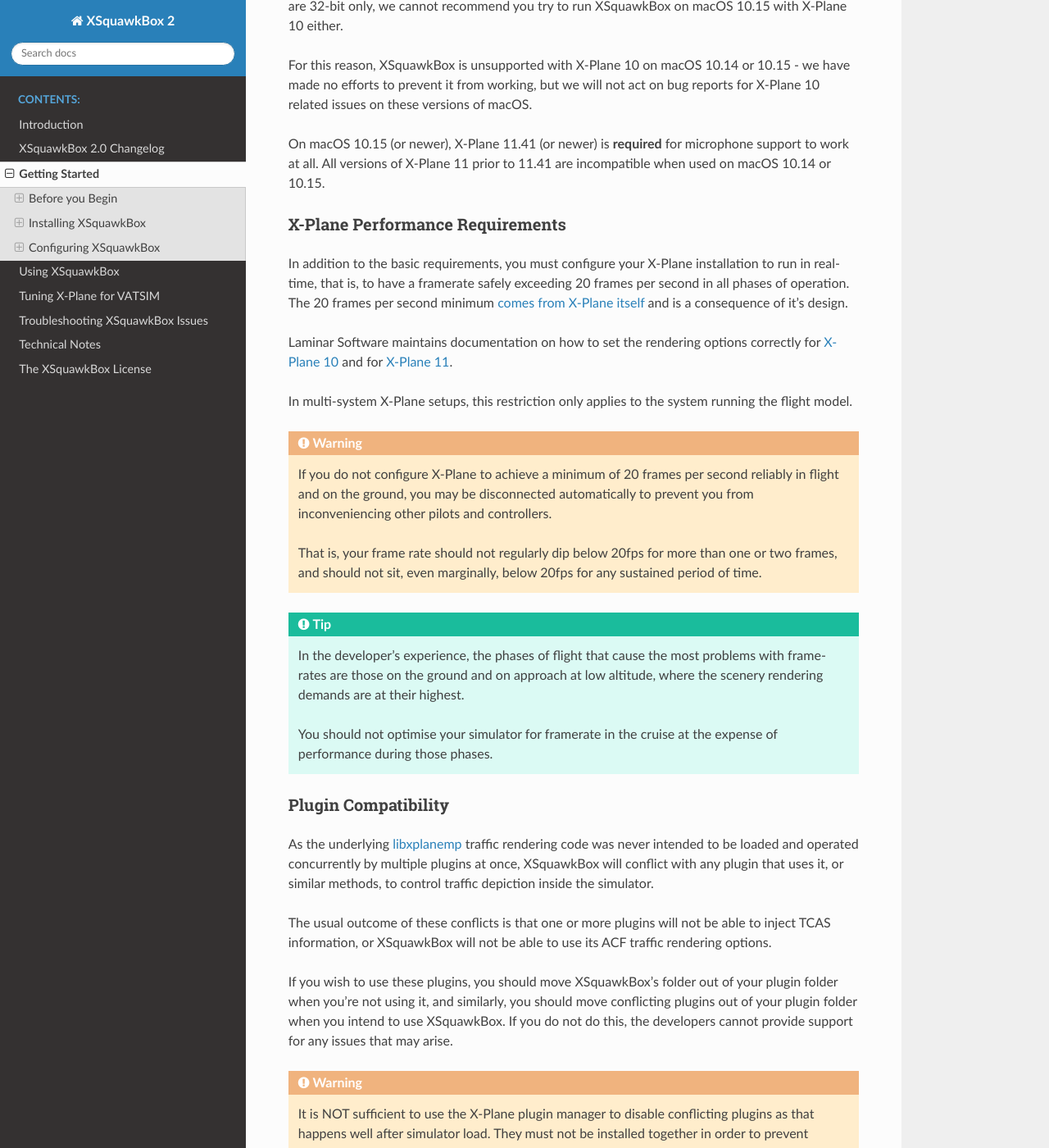
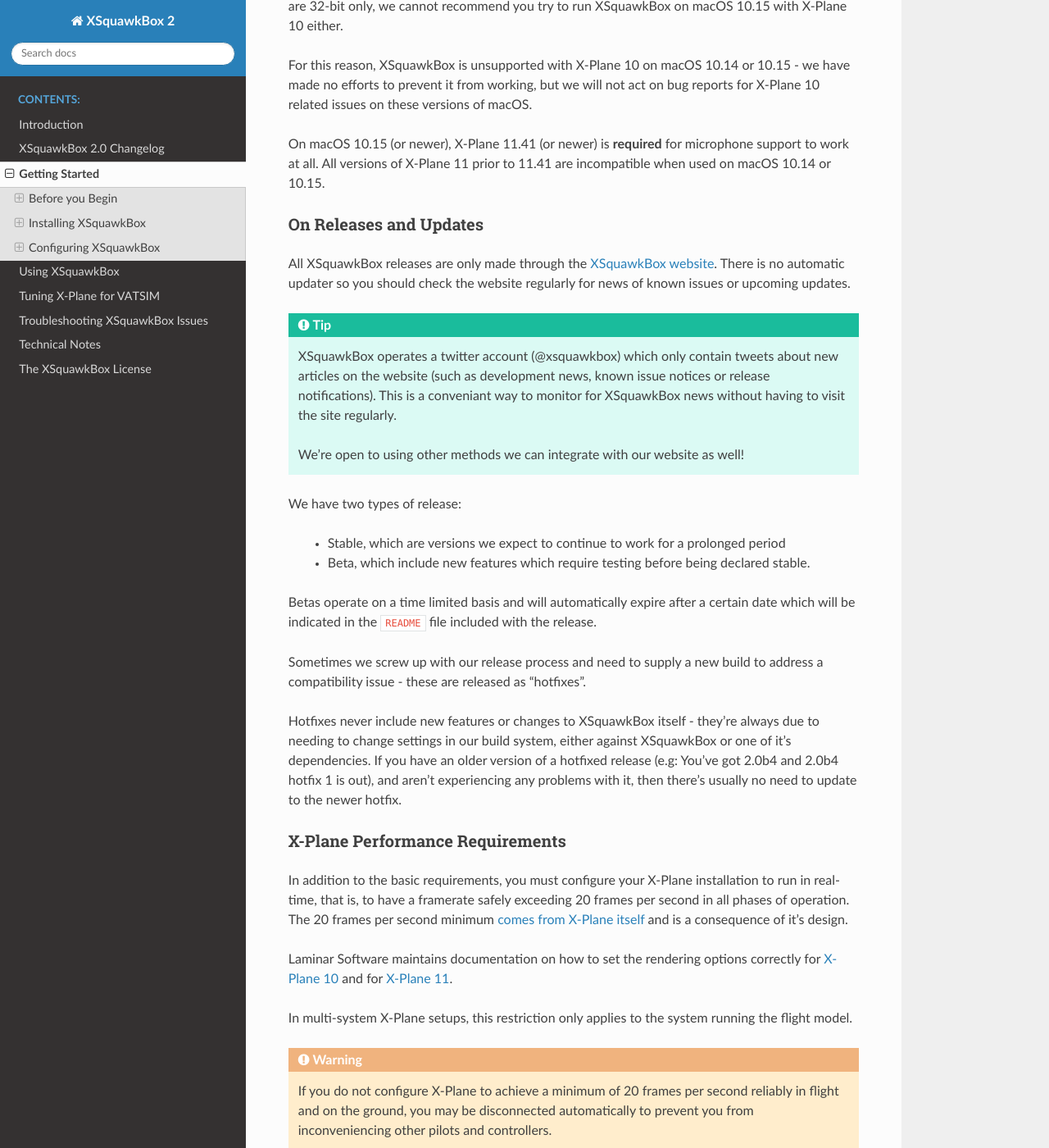
Before and after one commit to xsquawkbox/xsb2-manual, a Sphinx documentation site: the page built from source/getting-started.rst, in a window 1280 px wide and 1400 px high, scrolled down 1448 px. Shown: the whole window at 82% size. Built offline with Sphinx 7.4.7 and the Read the Docs theme 2.0.0, drawn with Linux system fonts in a browser that asks for light colours.

Commit message:
Update for impending beta6 release.

```diff
--- a/source/changelog.rst
+++ b/source/changelog.rst
@@ -4,7 +4,7 @@
 For updates before 2.0, please refer to the README file included with the
 release
 
-2.0 beta 6 (2020-02-xx)
+2.0 beta 6 (2020-02-29)
 =======================
 
  * Alas, another beta due to the two bugs (one major) dealt with in this
--- a/source/getting-started.rst
+++ b/source/getting-started.rst
@@ -82,6 +82,44 @@
 On macOS 10.15 (or newer), X-Plane 11.41 (or newer) is **required** for
 microphone support to work at all.  All versions of X-Plane 11 prior to 11.41
 are incompatible when used on macOS 10.14 or 10.15.
+
+On Releases and Updates
+-----------------------
+
+All XSquawkBox releases are only made through the `XSquawkBox website
+<http://xsb.xsquawkbox.net/>`_.  There is no automatic updater so you should
+check the website regularly for news of known issues or upcoming updates.
+
+.. TIP::
+
+   XSquawkBox operates a twitter account (@xsquawkbox) which only contain tweets
+   about new articles on the website (such as development news, known issue
+   notices or release notifications).  This is a conveniant way to monitor for
+   XSquawkBox news without having to visit the site regularly.
+
+   We're open to using other methods we can integrate with our website as well!
+
+We have two types of release:
+
+ * Stable, which are versions we expect to continue to work for a prolonged
+   period
+
+ * Beta, which include new features which require testing before being declared
+   stable.
+
+Betas operate on a time limited basis and will automatically expire after a
+certain date which will be indicated in the ``README`` file included with the
+release.
+
+Sometimes we screw up with our release process and need to supply a new build
+to address a compatibility issue - these are released as "hotfixes".
+
+Hotfixes never include new features or changes to XSquawkBox itself - they're
+always due to needing to change settings in our build system, either against
+XSquawkBox or one of it's dependencies.  If you have an older version of a
+hotfixed release (e.g: You've got 2.0b4 and 2.0b4 hotfix 1 is out), and aren't
+experiencing any problems with it, then there's usually no need to update to the
+newer hotfix.
 
 X-Plane Performance Requirements
 --------------------------------
```
